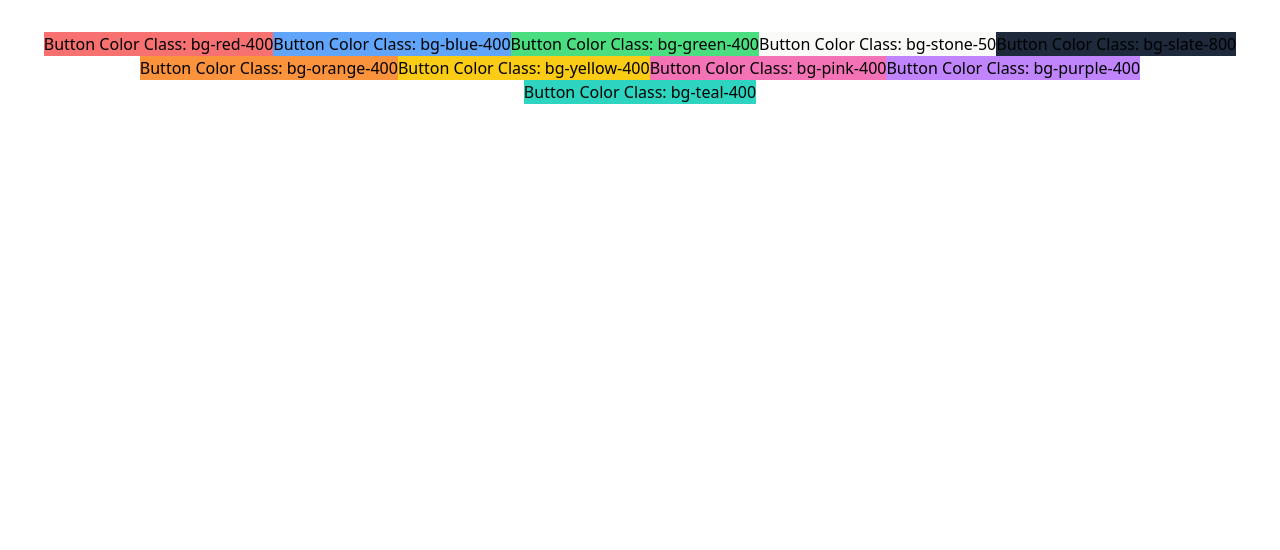
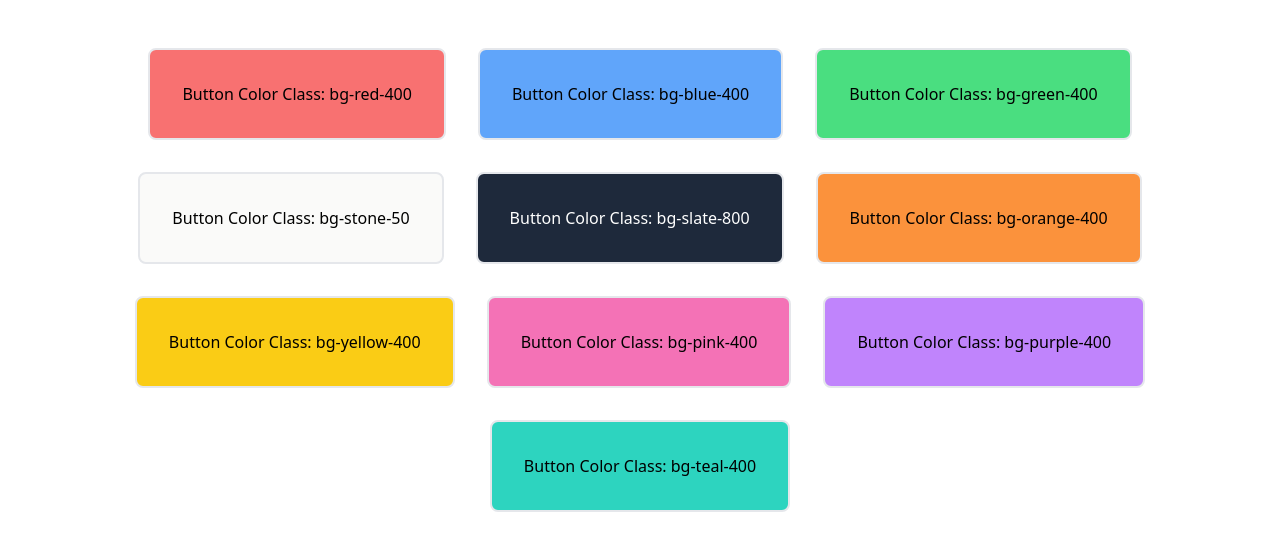
Before and after one commit to moyad37/Frontend_task, a React (Vite) app in the folder my-react-app/: page / in a window 1280 px wide. Shown: the top 550 px of the page. Built offline with nearby package versions, Linux system fonts and the light colour scheme.

Commit message:
code update import tailwind for Addbutton.tsx

```diff
--- a/my-react-app/src/App.css
+++ b/my-react-app/src/App.css
@@ -6,6 +6,7 @@
 @tailwind base;
 @tailwind components;
 @tailwind utilities;
+
 #root {
   max-width: 1280px;
   margin: 0 auto;
--- a/my-react-app/src/components/Buttons/Buttons.tsx
+++ b/my-react-app/src/components/Buttons/Buttons.tsx
@@ -1,5 +1,4 @@
 import AddButton from './AddButton';
-
 
 function Buttons()
 {
--- a/my-react-app/tailwind.config.js
+++ b/my-react-app/tailwind.config.js
@@ -1,6 +1,6 @@
 /** @type {import('tailwindcss').Config} */
 export default {
-  content: ["./src/App.tsx", "./src/components/Buttons/Buttons.tsx"],
+  content: ["./src/App.tsx", "./src/components/Buttons/Buttons.tsx", "./src/components/Buttons/AddButton.tsx"],
   theme: {
     extend: {},
   },
```
Also changed, not shown: my-react-app/src/App.tsx (+0 -8 lines).
